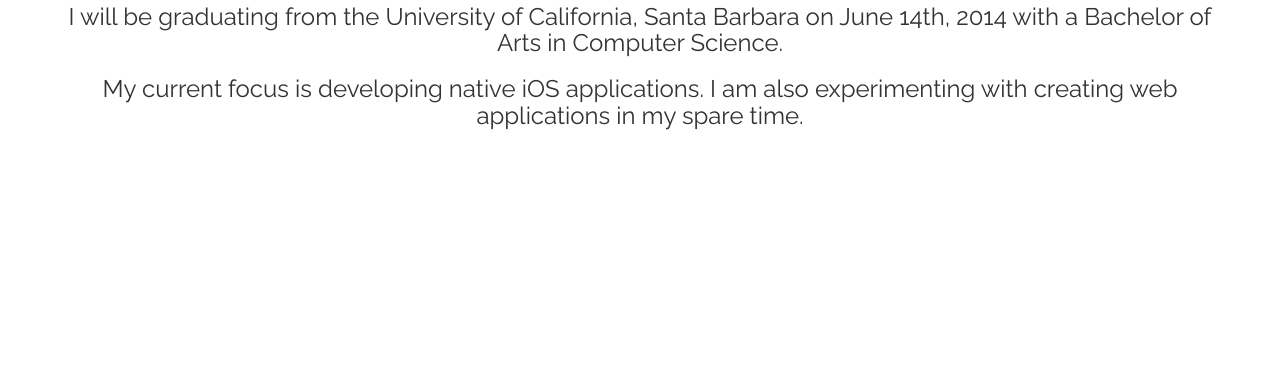
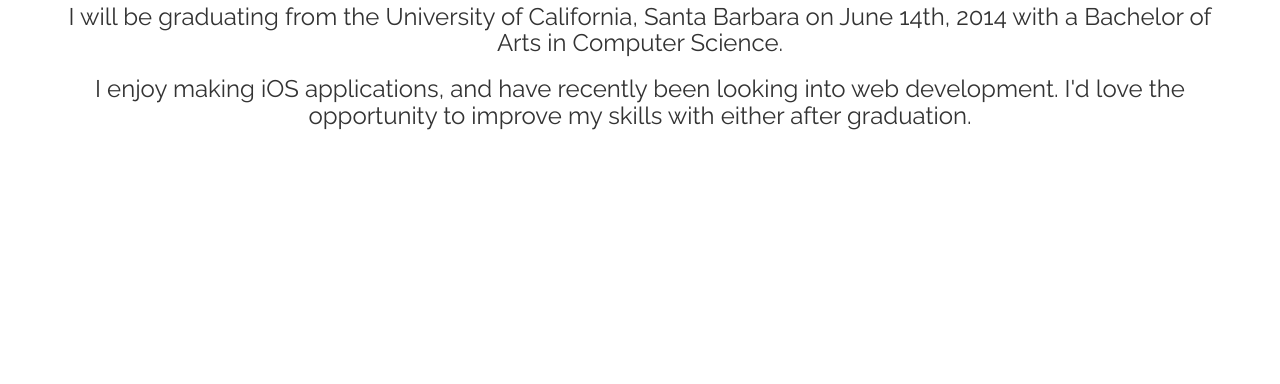
Before and after one commit to BrandonKyleNewman/BrandonKyleNewman.github.io, a plain HTML site: page index.html in a window 1280 px wide. Shown: the part 416-800 px from the top of the page. Drawn offline with nearby package versions, Linux system fonts and the light colour scheme.

Commit message:
updated text

```diff
--- a/index.html
+++ b/index.html
@@ -45,7 +45,7 @@
         <h1> My name is <font color="#0099ff">Brandon Newman.</font></h1>
         </font>
         <h3> I will be graduating from the University of California, Santa Barbara on June 14th, 2014 with a Bachelor of Arts in Computer Science.</h3>
-        <h3> My current focus is developing native iOS applications. I am also experimenting with creating web applications in my spare time.</h3>
+        <h3> I enjoy making iOS applications, and have recently been looking into web development. I'd love the opportunity to improve my skills with either after graduation.</h3>
  	    </div>
  	  </font>
   </div>
```
